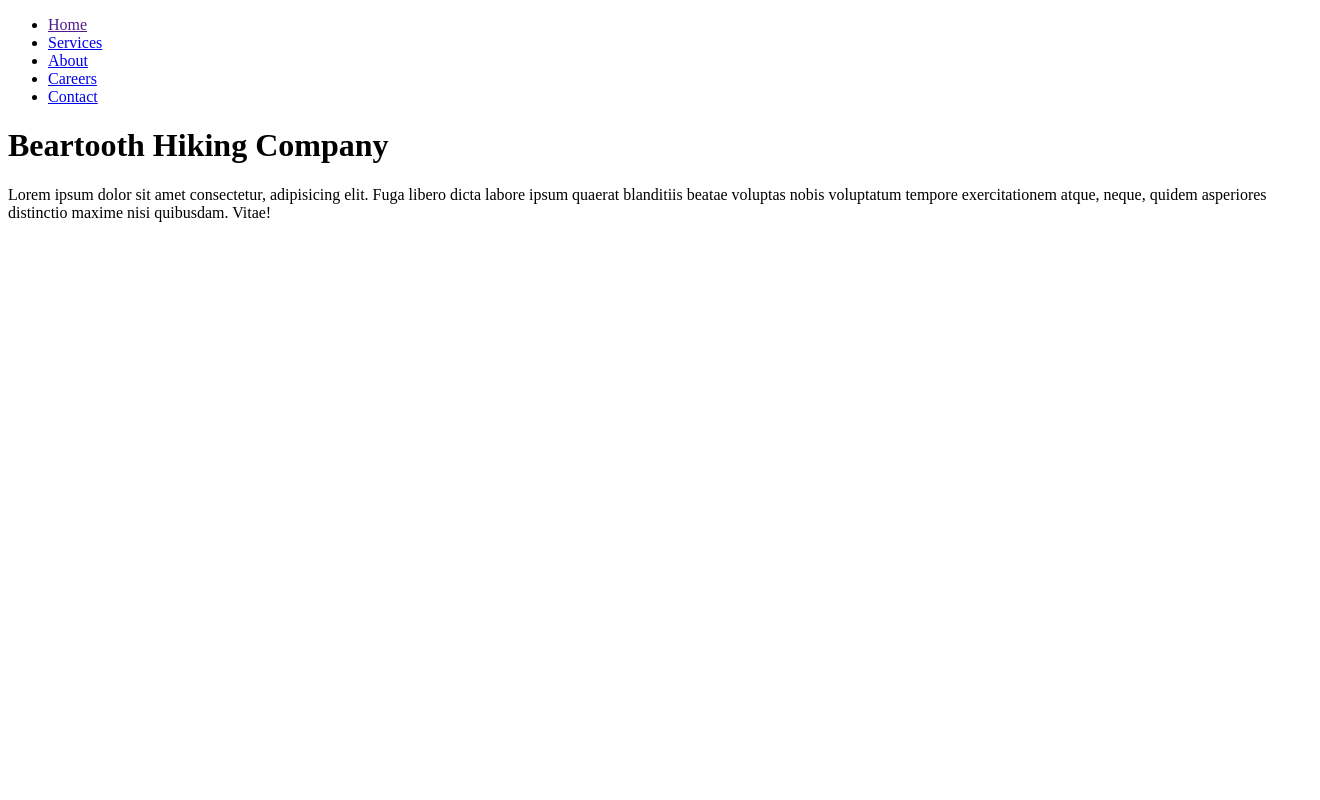
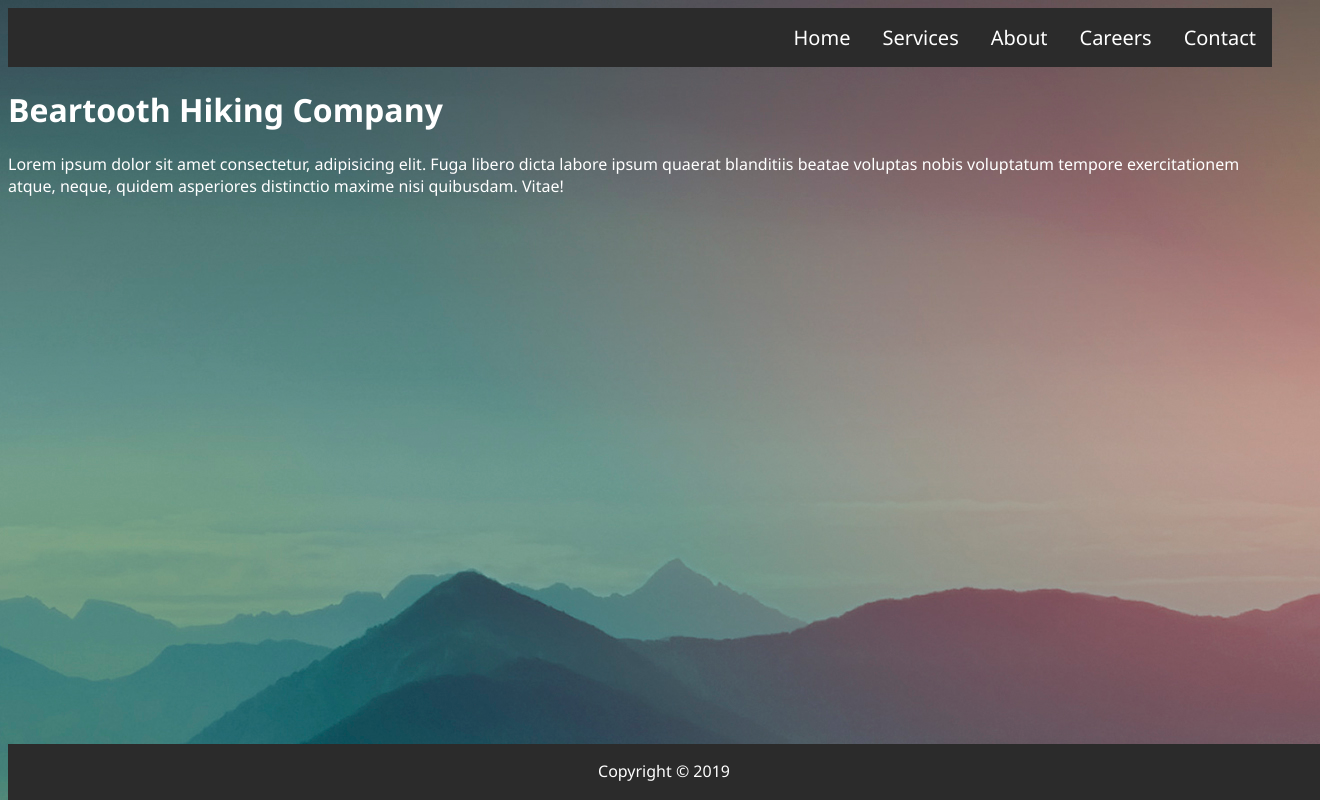
Before and after one commit to ChrisBB95/business_website, a website: page dist/index.html in a window 1280 px wide. Shown: the whole page, 1320 px wide, since content can reach past the window. Drawn offline with nearby package versions, Linux system fonts and the light colour scheme; files that its build step writes are made by us from their sources.

Commit message:
basic styling of homepage

```diff
--- a/scss/main.scss
+++ b/scss/main.scss
@@ -0,0 +1,51 @@
+body {
+  color: #fff;
+  font-family: "Segoe UI", Tahoma, Geneva, Verdana, sans-serif;
+  background-image: url("../img/bg-img.jpg");
+  background-repeat: no-repeat;
+
+  header {
+    ul {
+      list-style-type: none;
+      padding: 0;
+      margin: 0;
+      overflow: hidden;
+      background-color: #2b2b2b;
+      width: 100%;
+    }
+
+    li {
+      float: right;
+    }
+
+    a {
+      text-decoration: none;
+      padding: 1rem;
+      float: inherit;
+
+      &:link,
+      &:visited {
+        font-size: 20px;
+        color: #fff;
+      }
+
+      &:hover {
+        background: #111;
+      }
+    }
+  }
+
+  main {
+  }
+
+  footer {
+    text-align: center;
+    padding: 1rem;
+    background: #2b2b2b;
+    color: #fff;
+    height: 3vh;
+    position: absolute;
+    bottom: 0;
+    width: 100%;
+  }
+}
```
Also changed, not shown: dist/css/main.css (added), dist/img/bg-img.jpg (added), dist/index.html.
